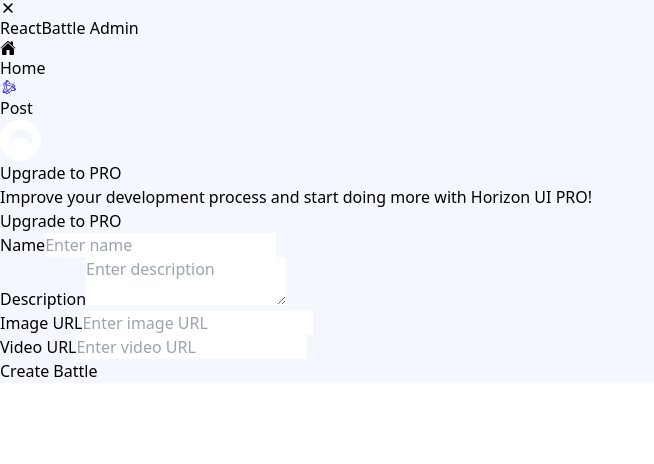
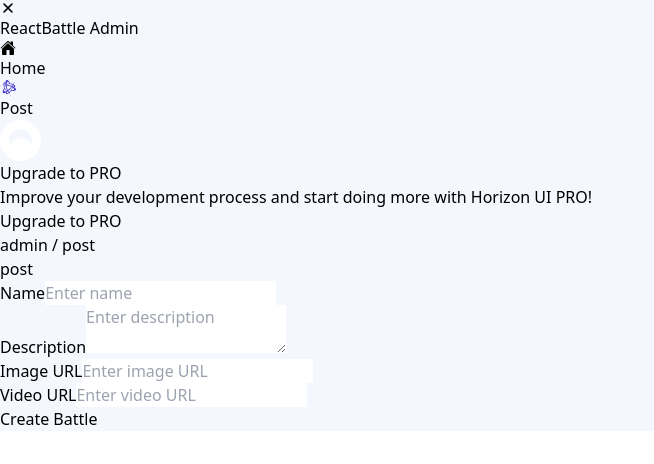
Before and after one commit to homayunmmdy/Mosh-React-Course-2, a React (Vite) app in the folder client/: page /admin/post in a window 1280 px wide. Shown: the top 464 px of the page, without its empty margins (0-654 px from the left). Built offline with nearby package versions, Linux system fonts and the light colour scheme.

Commit message:
Add breakcrumb and fix some bug

```diff
--- a/client/src/pages/Battle/Battle.tsx
+++ b/client/src/pages/Battle/Battle.tsx
@@ -53,8 +53,8 @@
             xmlns="http://www.w3.org/2000/svg"
           >
             <path
-              clip-rule="evenodd"
-              fill-rule="evenodd"
+              clipRule="evenodd"
+              fillRule="evenodd"
               d="M2 4.75A.75.75 0 012.75 4h14.5a.75.75 0 010 1.5H2.75A.75.75 0 012 4.75zm0 10.5a.75.75 0 01.75-.75h7.5a.75.75 0 010 1.5h-7.5a.75.75 0 01-.75-.75zM2 10a.75.75 0 01.75-.75h14.5a.75.75 0 010 1.5H2.75A.75.75 0 012 10z"
             ></path>
           </svg>
@@ -169,7 +169,7 @@
                       stroke="currentColor"
                       stroke-linecap="round"
                       stroke-linejoin="round"
-                      stroke-width="2"
+                      strokeWidth="2"
                       d="M1 8h11m0 0L8 4m4 4-4 4m4-11h3a2 2 0 0 1 2 2v10a2 2 0 0 1-2 2h-3"
                     />
                   </svg>
@@ -223,7 +223,7 @@
                       stroke="currentColor"
                       stroke-linecap="round"
                       stroke-linejoin="round"
-                      stroke-width="2"
+                      strokeWidth="2"
                       d="m1 1 6 6m0 0 6 6M7 7l6-6M7 7l-6 6"
                     />
                   </svg>
@@ -287,7 +287,7 @@
                     stroke="currentColor"
                     stroke-linecap="round"
                     stroke-linejoin="round"
-                    stroke-width="2"
+                    strokeWidth="2"
                     d="M9 1v16M1 9h16"
                   />
                 </svg>
--- a/client/src/pages/admin/Admin.tsx
+++ b/client/src/pages/admin/Admin.tsx
@@ -1,17 +1,17 @@
-import AdminPostForm from "./components/AdminPostForm"
-import AdminSidbar from "./components/AdminSidbar"
-import {  Routes, Route } from "react-router-dom";
-
+import AdminPostForm from "./components/AdminPostForm";
+import AdminSidbar from "./components/AdminSidbar";
+import { Routes, Route } from "react-router-dom";
+import Breadcrumb from "./components/Breadcrumb";
 
 const Admin = () => {
   return (
-    <div style={{backgroundColor: "rgb(244, 247, 254)"}}>
-
+    <div style={{ backgroundColor: "rgb(244, 247, 254)" }}>
       <div className="flex h-full w-full">
         <AdminSidbar />
         <div className="h-full w-full bg-lightPrimary dark:!bg-navy-900">
-        <main className="mx-[12px] h-full flex-none transition-all md:pr-2 xl:ml-[313px]">
+          <main className="mx-[12px] h-full flex-none transition-all md:pr-2 xl:ml-[403px]">
             <div className="h-full">
+              <Breadcrumb />
               <Routes>
                 <Route path="/post" element={<AdminPostForm />} />
               </Routes>
@@ -20,7 +20,7 @@
         </div>
       </div>
     </div>
-  )
-}
+  );
+};
 
-export default Admin
+export default Admin;
--- a/client/src/pages/admin/components/AdminPostForm.tsx
+++ b/client/src/pages/admin/components/AdminPostForm.tsx
@@ -11,6 +11,13 @@
   const handleSubmit = async (e: React.FormEvent) => {
     e.preventDefault();
     try {
+      if (!imgUrl && !videoUrl) {
+        throw new Error("Please provide either an image URL or video URL");
+      }
+      if (imgUrl && videoUrl) {
+        throw new Error("Please provide either an image URL or video URL");
+      }
+
       const response = await axios.post("/api/battles", {
         name,
         desc,
--- a/client/src/pages/admin/components/AdminSidbar.tsx
+++ b/client/src/pages/admin/components/AdminSidbar.tsx
@@ -2,7 +2,7 @@
 
 const AdminSidbar = () => {
   return (
-    <div>
+    <>
       <div
         className="sm:none duration-175 linear fixed !z-50 flex min-h-full flex-col bg-white pb-10 shadow-2xl shadow-white/5 transition-all dark:!bg-navy-800 dark:text-white md:!z-50 lg:!z-50 xl:!z-0 translate-x-0"
       >
@@ -10,7 +10,7 @@
           <svg
             stroke="currentColor"
             fill="currentColor"
-            stroke-width="0"
+            strokeWidth="0"
             viewBox="0 0 20 20"
             aria-hidden="true"
             height="1em"
@@ -18,9 +18,9 @@
             xmlns="http://www.w3.org/2000/svg"
           >
             <path
-              fill-rule="evenodd"
+              fillRule="evenodd"
               d="M4.293 4.293a1 1 0 011.414 0L10 8.586l4.293-4.293a1 1 0 111.414 1.414L11.414 10l4.293 4.293a1 1 0 01-1.414 1.414L10 11.414l-4.293 4.293a1 1 0 01-1.414-1.414L8.586 10 4.293 5.707a1 1 0 010-1.414z"
-              clip-rule="evenodd"
+              clipRule="evenodd"
             ></path>
           </svg>
         </span>
@@ -38,7 +38,7 @@
                   <svg
                     stroke="currentColor"
                     fill="currentColor"
-                    stroke-width="0"
+                    strokeWidth="0"
                     viewBox="0 0 24 24"
                     className="h-6 w-6"
                     height="1em"
@@ -63,7 +63,7 @@
                   <svg
                     stroke="currentColor"
                     fill="currentColor"
-                    stroke-width="0"
+                    strokeWidth="0"
                     viewBox="0 0 24 24"
 
                     height="1em"
@@ -87,7 +87,7 @@
                   <svg
                     stroke="currentColor"
                     fill="currentColor"
-                    stroke-width="0"
+                    strokeWidth="0"
                     viewBox="0 0 24 24"
                     className="h-6 w-6"
                     height="1em"
@@ -111,7 +111,7 @@
                   <svg
                     stroke="currentColor"
                     fill="currentColor"
-                    stroke-width="0"
+                    strokeWidth="0"
                     viewBox="0 0 24 24"
                     className="h-6 w-6"
                     height="1em"
@@ -135,7 +135,7 @@
                   <svg
                     stroke="currentColor"
                     fill="currentColor"
-                    stroke-width="0"
+                    strokeWidth="0"
                     viewBox="0 0 24 24"
                     className="h-6 w-6"
                     height="1em"
@@ -159,7 +159,7 @@
                   <svg
                     stroke="currentColor"
                     fill="currentColor"
-                    stroke-width="0"
+                    strokeWidth="0"
                     viewBox="0 0 24 24"
                     className="h-6 w-6"
                     height="1em"
@@ -197,8 +197,8 @@
                   fill="white"
                 ></path>
                 <path
-                  fill-rule="evenodd"
-                  clip-rule="evenodd"
+                  fillRule="evenodd"
+                  clipRule="evenodd"
                   d="M20.5 31.989C26.8452 31.989 31.989 26.8452 31.989 20.5C31.989 14.1548 26.8452 9.01099 20.5 9.01099C14.1548 9.01099 9.01099 14.1548 9.01099 20.5C9.01099 26.8452 14.1548 31.989 20.5 31.989ZM20.5 41C31.8218 41 41 31.8218 41 20.5C41 9.17816 31.8218 0 20.5 0C9.17816 0 0 9.17816 0 20.5C0 31.8218 9.17816 41 20.5 41Z"
                   fill="white"
                 ></path>
@@ -221,7 +221,7 @@
           </div>
         </div>
       </div>
-    </div>
+    </>
   );
 };
 
--- a/client/src/pages/admin/components/Breadcrumb.tsx
+++ b/client/src/pages/admin/components/Breadcrumb.tsx
@@ -1,33 +1,36 @@
+import { Link, useLocation } from "react-router-dom";
 
 const Breadcrumb = () => {
+  const location = useLocation();
+  const page = location.pathname.slice(7)
   return (
-    <div>
+    <div className="sticky top-4 z-40 flex flex-row flex-wrap items-center justify-between rounded-xl bg-white/10 p-2 backdrop-blur-xl dark:bg-[#0b14374d]">
       <div className="ml-[6px]">
         <div className="h-6 w-[224px] pt-1">
-          <a
+          <Link
             className="text-sm font-normal text-navy-700 hover:underline dark:text-white dark:hover:text-white"
-            href=" "
+            to="/admin"
           >
-            Pages
+            admin
             <span className="mx-1 text-sm text-navy-700 hover:text-navy-700 dark:text-white">
               {" "}
               /{" "}
             </span>
-          </a>
-          <a
+          </Link>
+          <Link
             className="text-sm font-normal capitalize text-navy-700 hover:underline dark:text-white dark:hover:text-white"
-            href="/horizon-tailwind-react/admin/default"
+            to={`/admin/${page}`}
           >
-            Main Dashboard
-          </a>
+            {page}
+          </Link>
         </div>
         <p className="shrink text-[33px] capitalize text-navy-700 dark:text-white">
-          <a
+          <Link
             className="font-bold capitalize hover:text-navy-700 dark:hover:text-white"
-            href="/horizon-tailwind-react/admin/default"
+            to={`/admin/${page}`}
           >
-            Main Dashboard
-          </a>
+            {page}
+          </Link>
         </p>
       </div>
     </div>
```
Also changed, not shown: client/src/pages/admin/post/AminPost.tsx (+7 -19 lines). Lines whose indentation alone changed are shown as unchanged.
